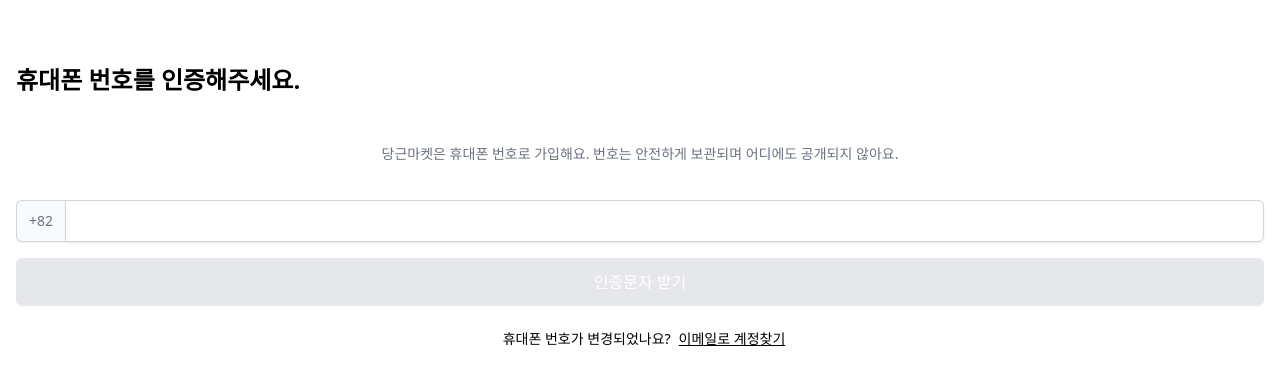
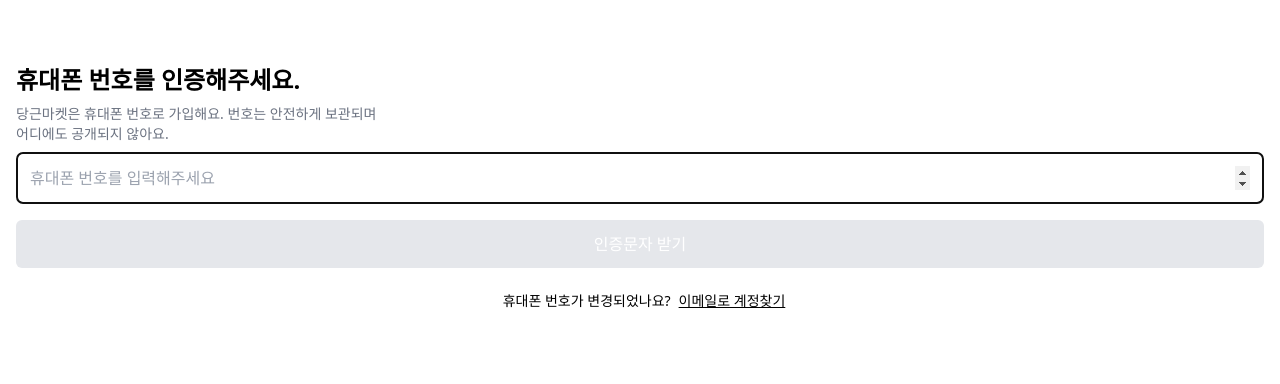
Before and after one commit to jeonghun94/new-carrot-market, a Next.js app: page /register in a window 1280 px wide. Shown: the top 384 px of the page. Built offline with nearby package versions, Linux system fonts and the light colour scheme.

Commit message:
register ui 완료

```diff
--- a/pages/register.tsx
+++ b/pages/register.tsx
@@ -87,9 +87,10 @@ const Enter: NextPage = () => {
           </form>
         ) : (
           <>
-            <div className="flex flex-col items-center">
+            <div className="flex flex-col items-left -mt-10 -mb-6">
               <h5 className="text-sm text-gray-500 font-medium">
                 당근마켓은 휴대폰 번호로 가입해요. 번호는 안전하게 보관되며
+                <br />
                 어디에도 공개되지 않아요.
               </h5>
             </div>
@@ -97,13 +98,11 @@ const Enter: NextPage = () => {
               onSubmit={handleSubmit(onValid)}
               className="flex flex-col mt-8 space-y-4"
             >
-              <Input
-                register={register("phone")}
-                name="phone"
-                label=""
-                type="number"
-                kind="phone"
-                required
+              <input
+                className="p-3 rounded-md border-2 border-black"
+                type={"number"}
+                placeholder={"휴대폰 번호를 입력해주세요"}
+                autoFocus={true}
               />
               <button className="p-3 bg-gray-200 text-white rounded-md">
                 {loading ? "loading" : "인증문자 받기"}
```
